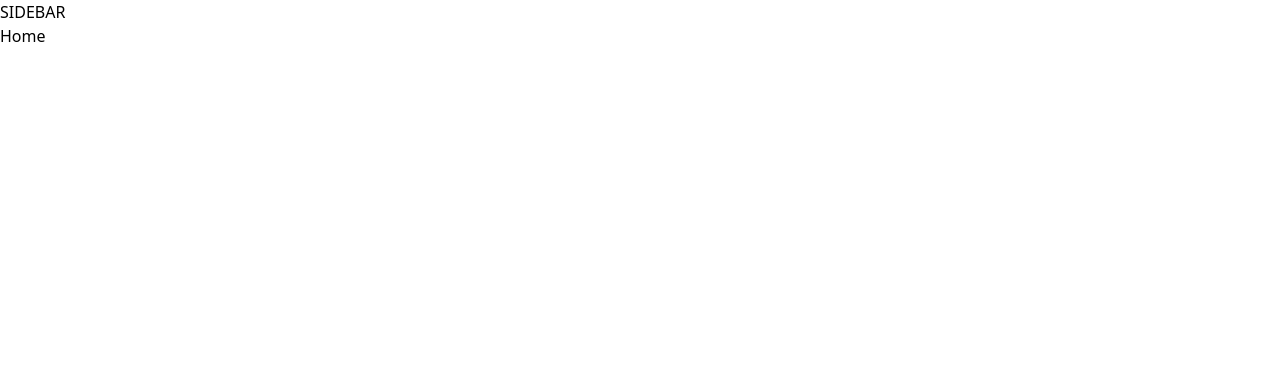
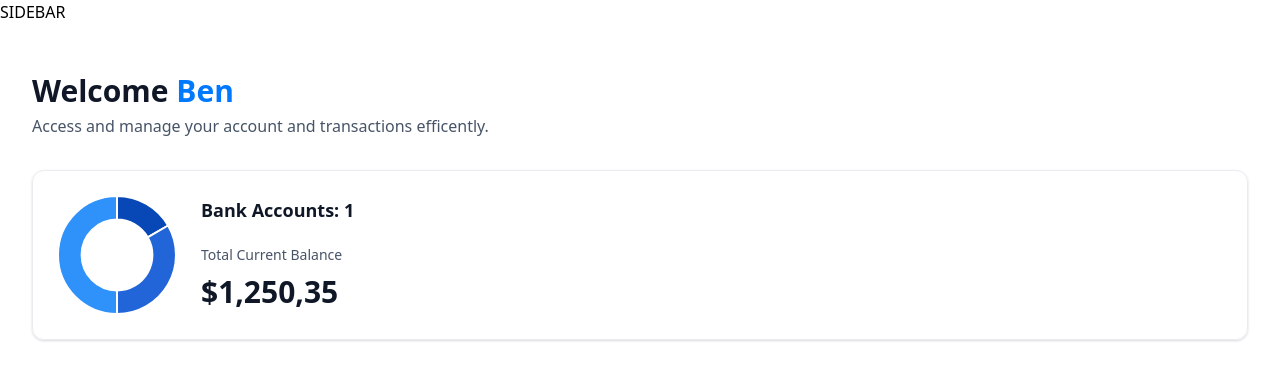
Before and after one commit to BenJRogers/next-bank, a Next.js app: page / in a window 1280 px wide. Shown: the top 380 px of the page. Built offline with nearby package versions, Linux system fonts and the light colour scheme.

Commit message:
added Total Current Balance section

```diff
--- a/app/(root)/page.tsx
+++ b/app/(root)/page.tsx
@@ -1,7 +1,30 @@
 import React from "react";
+import HeaderBox from "@/components/HeaderBox";
+import TotalBalanceBox from "@/components/TotoalBalanceBox";
 
 const Home = () => {
-  return <div>Home</div>;
+  const loggedIn = {
+    firstName: "Ben",
+  };
+  return (
+    <section className="home">
+      <div className="home-content">
+        <header className="home-header">
+          <HeaderBox
+            type="greeting"
+            title="Welcome"
+            user={loggedIn?.firstName || "Guest"}
+            subtext="Access and manage your account and transactions efficently."
+          />
+        </header>
+        <TotalBalanceBox
+          accounts={[]}
+          totalBanks={1}
+          totalCurrentBalance={1250.35}
+        />
+      </div>
+    </section>
+  );
 };
 
 export default Home;
--- /dev/null
+++ b/components/AnimatedCounter.tsx
@@ -0,0 +1,19 @@
+"use client";
+
+import CountUp from "react-countup";
+
+const AnimatedCounter = ({ amount }: { amount: number }) => {
+  return (
+    <div className="w-full">
+      <CountUp
+        decimal=","
+        prefix="$"
+        end={amount}
+        duration={1.5}
+        decimals={2}
+      />
+    </div>
+  );
+};
+
+export default AnimatedCounter;
--- /dev/null
+++ b/components/DoughnutChart.tsx
@@ -0,0 +1,26 @@
+"use client";
+import { Chart as ChartJS, ArcElement, Tooltip, Legend } from "chart.js";
+import { Doughnut } from "react-chartjs-2";
+
+ChartJS.register(ArcElement, Tooltip, Legend);
+
+const DoughnutChart = ({ accounts }: DoughnutChartProps) => {
+  const data = {
+    datasets: [
+      {
+        label: "Banks",
+        data: [1250, 2500, 3750],
+        backgroundColor: ["#0747b6", "#2265d8", "#2f91fa"],
+      },
+    ],
+    labels: ["Bank 1", "Bank 2", "Bank 3"],
+  };
+  return (
+    <Doughnut
+      data={data}
+      options={{ cutout: "60%", plugins: { legend: { display: false } } }}
+    />
+  );
+};
+
+export default DoughnutChart;
--- /dev/null
+++ b/components/HeaderBox.tsx
@@ -0,0 +1,20 @@
+const HeaderBox = ({
+  type = "title",
+  title,
+  subtext,
+  user,
+}: HeaderBoxProps) => {
+  return (
+    <div className="header-box">
+      <h1 className="header-box-title">
+        {title}
+        {type === "greeting" && (
+          <span className="text-bankGradient">&nbsp;{user}</span>
+        )}
+      </h1>
+      <p className="header-box-subtext">{subtext}</p>
+    </div>
+  );
+};
+
+export default HeaderBox;
--- /dev/null
+++ b/components/TotoalBalanceBox.tsx
@@ -0,0 +1,28 @@
+import AnimatedCounter from "@/components/AnimatedCounter";
+import DoughnutChart from "./DoughnutChart";
+
+const TotalBalanceBox = ({
+  accounts = [],
+  totalBanks,
+  totalCurrentBalance,
+}: TotlaBalanceBoxProps) => {
+  return (
+    <section className="total-balance">
+      <div className="total-balance-chart">
+        <DoughnutChart accounts={accounts} />
+      </div>
+
+      <div className="flex flex-col gap-6">
+        <h2 className="header-2">Bank Accounts: {totalBanks}</h2>
+        <div className="flex flex-col gap-2">
+          <p className="total-balance-label">Total Current Balance</p>
+          <div className="total-balance-amount flex-center gap-2">
+            <AnimatedCounter amount={totalCurrentBalance} />
+          </div>
+        </div>
+      </div>
+    </section>
+  );
+};
+
+export default TotalBalanceBox;
--- a/package.json
+++ b/package.json
@@ -10,11 +10,15 @@
   },
   "dependencies": {
     "@radix-ui/react-slot": "^1.1.0",
+    "chart.js": "^4.4.3",
     "class-variance-authority": "^0.7.0",
     "clsx": "^2.1.1",
     "lucide-react": "^0.400.0",
     "next": "14.2.4",
+    "query-string": "^9.0.0",
     "react": "^18",
+    "react-chartjs-2": "^5.2.0",
+    "react-countup": "^6.5.3",
     "react-dom": "^18",
     "tailwind-merge": "^2.3.0",
     "tailwindcss-animate": "^1.0.7"
```
Also changed, not shown: lib/utils.ts (+9 -9 lines), 1 other file (tests, documents, lock files or other folders).
